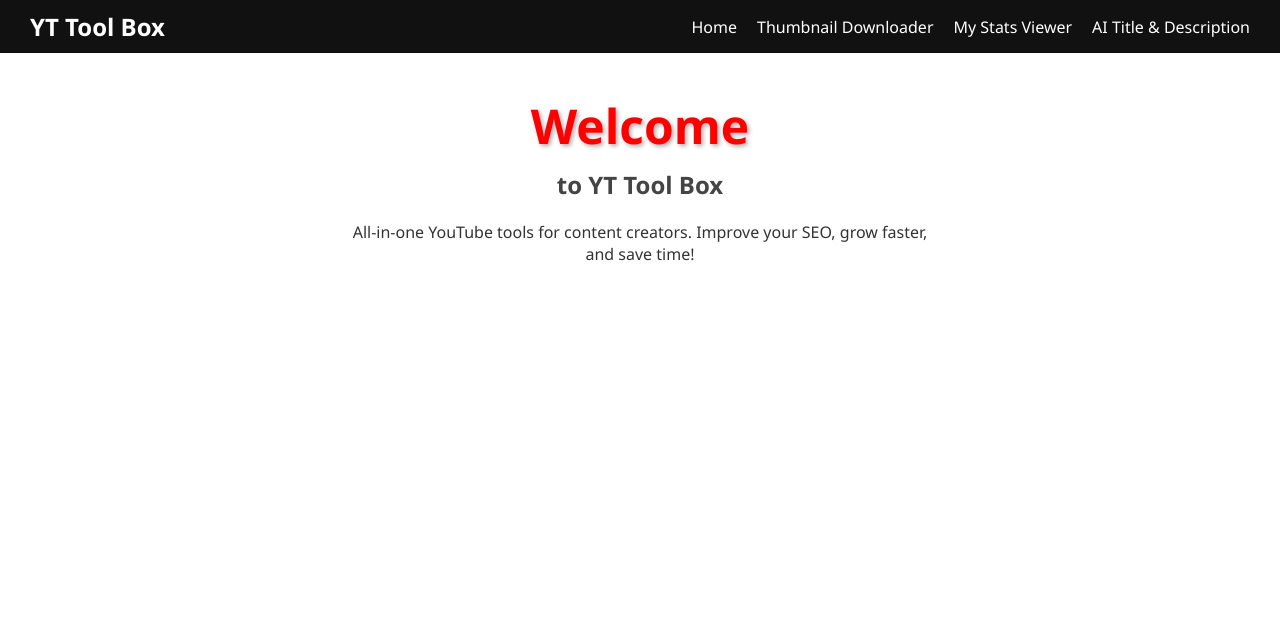
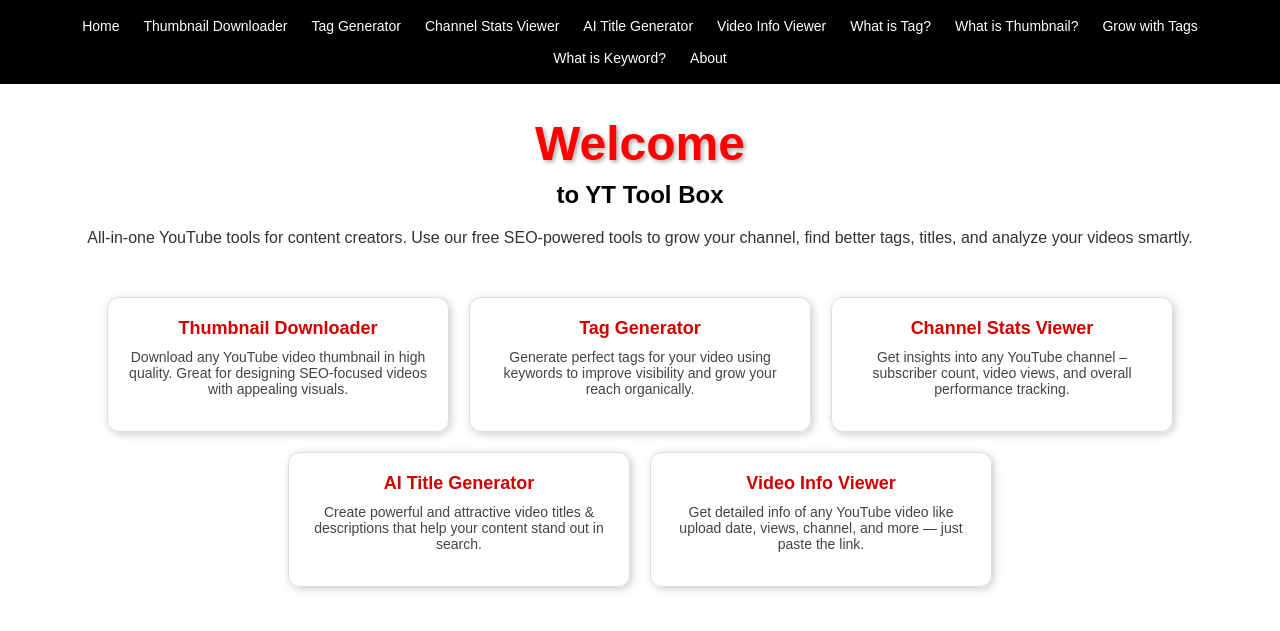
Before and after one commit to sandeep780049/yt-tool-box, a Flask app: page / in a window 1280 px wide. Shown: the top 631 px of the page. Run offline with Flask 3, Linux system fonts and the light colour scheme; some libraries are stand-ins or nearby versions.

Commit message:
Update index.html

```diff
--- a/templates/index.html
+++ b/templates/index.html
@@ -1,39 +1,140 @@
 <!DOCTYPE html>
 <html lang="en">
 <head>
-    <meta charset="UTF-8" />
-    <meta name="viewport" content="width=device-width, initial-scale=1.0" />
+    <meta charset="UTF-8">
+    <meta name="viewport" content="width=device-width, initial-scale=1.0">
     <title>YT Tool Box</title>
-    <link rel="stylesheet" href="{{ url_for('static', filename='style.css') }}">
-    <script src="{{ url_for('static', filename='script.js') }}" defer></script>
+    <style>
+        body {
+            margin: 0;
+            font-family: Arial, sans-serif;
+            background-color: white;
+        }
+
+        nav {
+            background-color: black;
+            padding: 10px;
+            display: flex;
+            flex-wrap: wrap;
+            justify-content: center;
+        }
+
+        nav a {
+            color: white;
+            margin: 8px 12px;
+            text-decoration: none;
+            font-size: 14px;
+        }
+
+        .welcome {
+            text-align: center;
+            margin-top: 30px;
+        }
+
+        .welcome h1 {
+            font-size: 48px;
+            color: red;
+            text-shadow: 2px 2px 4px #aaa;
+            margin-bottom: 0;
+        }
+
+        .welcome h2 {
+            font-size: 24px;
+            color: black;
+            margin-top: 10px;
+        }
+
+        .welcome p {
+            font-size: 16px;
+            margin-top: 10px;
+            padding: 0 20px;
+            color: #333;
+        }
+
+        .tools-container {
+            display: flex;
+            flex-wrap: wrap;
+            justify-content: center;
+            margin: 40px 0;
+        }
+
+        .tool-card {
+            width: 300px;
+            border: 1px solid #ddd;
+            border-radius: 12px;
+            margin: 10px;
+            padding: 20px;
+            text-align: center;
+            box-shadow: 2px 2px 8px #ccc;
+        }
+
+        .tool-card a {
+            font-size: 18px;
+            color: #d30000;
+            font-weight: bold;
+            text-decoration: none;
+        }
+
+        .tool-card p {
+            font-size: 14px;
+            margin-top: 10px;
+            color: #444;
+        }
+
+        @media (max-width: 600px) {
+            .tool-card {
+                width: 90%;
+            }
+
+            nav a {
+                font-size: 12px;
+                margin: 6px;
+            }
+        }
+    </style>
 </head>
 <body>
-    <nav class="navbar">
-        <div class="nav-left">
-            <div class="hamburger" onclick="toggleMenu()">☰</div>
-            <div class="brand">YT Tool Box</div>
-        </div>
-        <ul class="nav-links" id="navLinks">
-            <li><a href="/">Home</a></li>
-            <li><a href="/thumbnail">Thumbnail Downloader</a></li>
-            <li><a href="/stats">My Stats Viewer</a></li>
-            <li><a href="/ai-title-description">AI Title & Description</a></li>
-        </ul>
+    <nav>
+        <a href="/">Home</a>
+        <a href="/thumbnail">Thumbnail Downloader</a>
+        <a href="/tags">Tag Generator</a>
+        <a href="/stats">Channel Stats Viewer</a>
+        <a href="/ai">AI Title Generator</a>
+        <a href="/video">Video Info Viewer</a>
+        <a href="/what-is-tag">What is Tag?</a>
+        <a href="/what-is-thumbnail">What is Thumbnail?</a>
+        <a href="/how-tags-help">Grow with Tags</a>
+        <a href="/what-is-keyword">What is Keyword?</a>
+        <a href="/about">About</a>
     </nav>
 
-    <header class="hero">
-        <h1 class="welcome">Welcome</h1>
-        <h2 class="subtitle">to YT Tool Box</h2>
-        <p class="tagline">All-in-one YouTube tools for content creators. Improve your SEO, grow faster, and save time!</p>
-    </header>
+    <div class="welcome">
+        <h1>Welcome</h1>
+        <h2>to YT Tool Box</h2>
+        <p>All-in-one YouTube tools for content creators. Use our free SEO-powered tools to grow your channel, find better tags, titles, and analyze your videos smartly.</p>
+    </div>
 
-    <main class="tools-container">
-        {% for tool in tools %}
+    <div class="tools-container">
         <div class="tool-card">
-            <h3><a href="{{ tool.link }}">{{ tool.name }}</a></h3>
-            <p>{{ tool.description }}</p>
+            <a href="/thumbnail">Thumbnail Downloader</a>
+            <p>Download any YouTube video thumbnail in high quality. Great for designing SEO-focused videos with appealing visuals.</p>
         </div>
-        {% endfor %}
-    </main>
+        <div class="tool-card">
+            <a href="/tags">Tag Generator</a>
+            <p>Generate perfect tags for your video using keywords to improve visibility and grow your reach organically.</p>
+        </div>
+        <div class="tool-card">
+            <a href="/stats">Channel Stats Viewer</a>
+            <p>Get insights into any YouTube channel – subscriber count, video views, and overall performance tracking.</p>
+        </div>
+        <div class="tool-card">
+            <a href="/ai">AI Title Generator</a>
+            <p>Create powerful and attractive video titles & descriptions that help your content stand out in search.</p>
+        </div>
+        <div class="tool-card">
+            <a href="/video">Video Info Viewer</a>
+            <p>Get detailed info of any YouTube video like upload date, views, channel, and more — just paste the link.</p>
+        </div>
+    </div>
 </body>
 </html>
```
